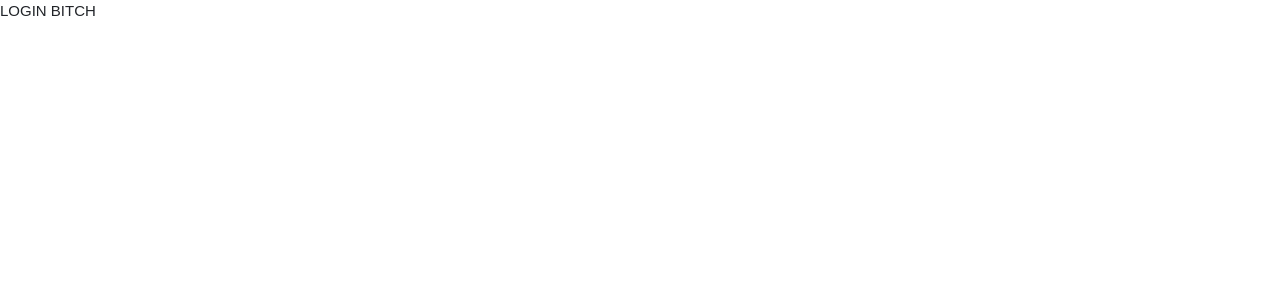
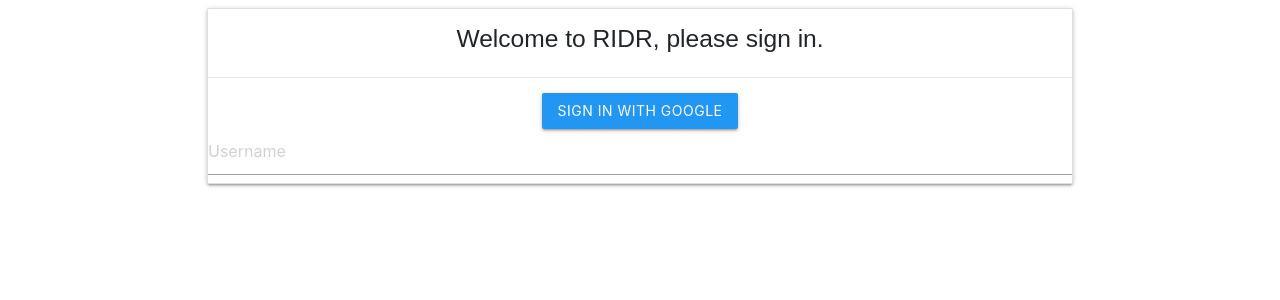
Before and after one commit to efortney/RIDR, a React (Create React App) app in the folder client/: page /login in a window 1280 px wide. Shown: the top 300 px of the page. Built offline with nearby package versions, Linux system fonts and the light colour scheme.

Commit message:
heroku changes

```diff
--- a/client/src/App.js
+++ b/client/src/App.js
@@ -20,7 +20,7 @@ class App extends Component {
       <div>
         <BrowserRouter>
           <div>
-            <Route path="/home/*" component={Header} />
+            <Route path="/home" component={Header} />
             <Route exact path="/" component={Marketing} />
             <Route exact path="/home" component={SignIn} />
             <Route path="/home/profile" component={profile} />
--- a/client/src/components/Header.js
+++ b/client/src/components/Header.js
@@ -5,8 +5,8 @@ const Header = () => {
     <div>
       <nav>
         <div className="black nav-wrapper">
-          <a href="/" className="brand-logo">
-           <span className="homeText logo">RIDR </span>
+          <a href="/home" className="brand-logo">
+            <span className="homeText logo">RIDR </span>
           </a>
           <ul className="right">
             <li>
--- a/client/src/components/login.js
+++ b/client/src/components/login.js
@@ -1,11 +1,22 @@
 import React from 'react';
 
 const login = () => {
-    return (
-        <div>
-        LOGIN BITCH
+  return (
+    <div className="row">
+    <div className="container text-center">
+        <div className="card">
+          <h5> Welcome to RIDR, please sign in. </h5>
+          <hr />
+          <a href="/auth/google">
+            <button className="btn blue">Sign In With Google</button>
+          </a>
+          <form>
+            <input placeholder="Username" id="username" />
+          </form>
         </div>
-    )
-}
+      </div>
+    </div>
+  );
+};
 
 export default login;
--- a/client/src/components/marketing.js
+++ b/client/src/components/marketing.js
@@ -14,14 +14,9 @@ const Marketing = () => {
       <img src={taxi} />
       <h2> RIDR </h2>
        </div>
-        <a href="/signUp">
-          <button className="btn btn-primary marketingButton blue">
-            Sign Up
-          </button>
-        </a>
-        <a href="/auth/google">
-          <button className="btn btn-danger marketingButton green">
-            Login
+        <a href="/login">
+          <button className="btn marketingButton blue">
+            Get started
           </button>
         </a>
       </div>
--- a/package.json
+++ b/package.json
@@ -4,10 +4,11 @@
   "description": "",
   "main": "index.js",
   "scripts": {
-    "start": "npm run dev",
+    "start": "node index.js",
     "server": "nodemon index.js",
     "client": "npm run start --prefix client",
     "dev": "concurrently \"npm run server\" \"npm run client\" ",
+    "heroku-postbuild": "cd client && npm install && npm run build",
     "test": "jest"
   },
   "author": "",
```
Also changed, not shown: 2 other files (tests, documents, lock files or other folders).
